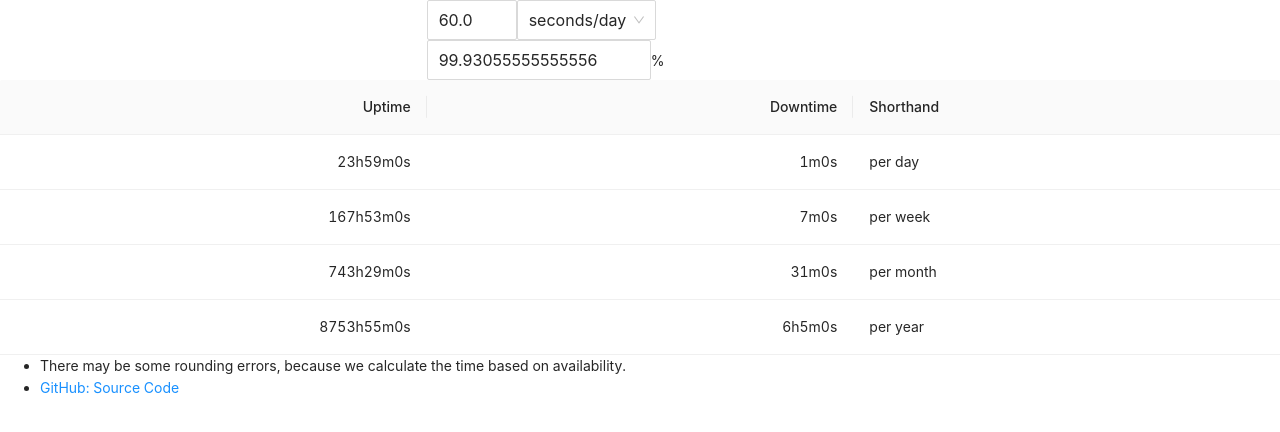
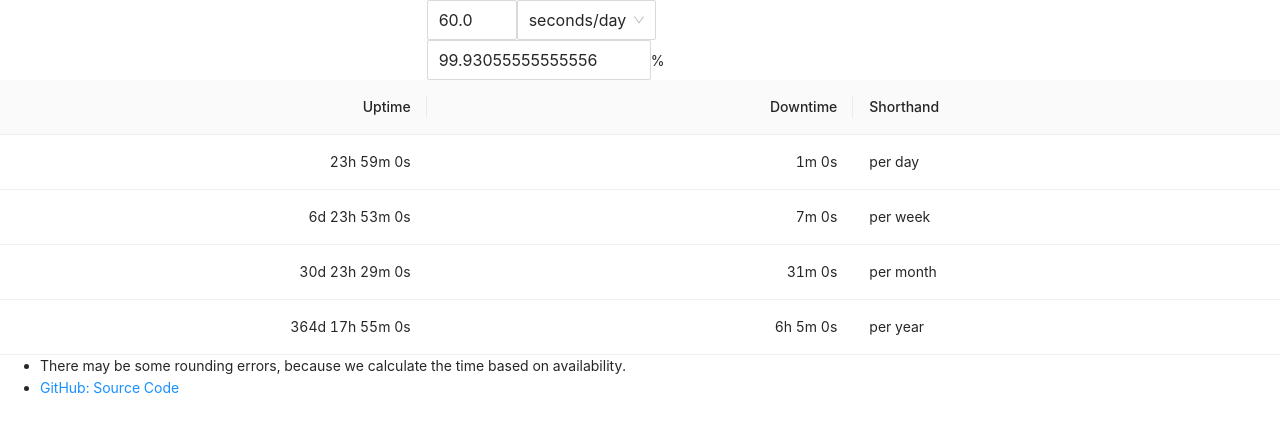
Before and after one commit to aizatto/error-budget, a React (Create React App) app: page / in a window 1280 px wide. Shown: the top 432 px of the page. Built offline with nearby package versions, Linux system fonts and the light colour scheme.

Commit message:
feature: include days

```diff
--- a/src/components/Availability.tsx
+++ b/src/components/Availability.tsx
@@ -126,15 +126,17 @@ export const FormatTime: React.FC<{time: number}> = (props) => {
   const seconds = formatTimeToMetric(time, 'seconds');
   const minutes = formatTimeToMetric(time, 'minutes');
   const hours = formatTimeToMetric(time, 'hours');
+  const days = formatTimeToMetric(time, 'days');
 
   const content = hover
     ? <>
-        {hours !== minutes ? `${hours} or ` : ''}
+        {days !== hours ? `${days}, or ` : ''}
+        {hours !== minutes ? `${hours}, or ` : ''}
         {minutes}
-        {' or '}
+        {', or '}
         {seconds}
       </>
-    : hours;
+    : days;
 
 
   return (
--- a/src/components/fn.tsx
+++ b/src/components/fn.tsx
@@ -379,7 +379,7 @@ export function formatTimeToMetric(time: number, metric: string) {
     case 'minutes': {
       const minutes = Math.floor(time / 60);
 
-      const minutesStr = minutes ? `${minutes}m` : ''
+      const minutesStr = minutes ? `${minutes}m ` : ''
 
       return `${minutesStr}${toFixed(time % 60)}s`;
     }
@@ -388,9 +388,20 @@ export function formatTimeToMetric(time: number, metric: string) {
       const minutes = Math.floor(time / 60 % 60);
       const hours = Math.floor(time / (60 * 60));
 
-      const hoursStr = hours ? `${hours}h` : ''
+      const hoursStr = hours ? `${hours}h ` : ''
 
-      return `${hoursStr}${minutes}m${toFixed(time % 60)}s`;
+      return `${hoursStr}${minutes}m ${toFixed(time % 60)}s`;
+    }
+
+    case 'days': {
+      const minutes = Math.floor(time / 60 % 60);
+      const hours = Math.floor(time / (60 * 60) % 24);
+      const days = Math.floor(time / (60 * 60 * 24));
+
+      const hoursStr = hours ? `${hours}h ` : ''
+      const daysStr = days ? `${days}d ` : ''
+
+      return `${daysStr}${hoursStr}${minutes}m ${toFixed(time % 60)}s`;
     }
   }
 }
```
Also changed, not shown: 1 other file (tests, documents, lock files or other folders).
